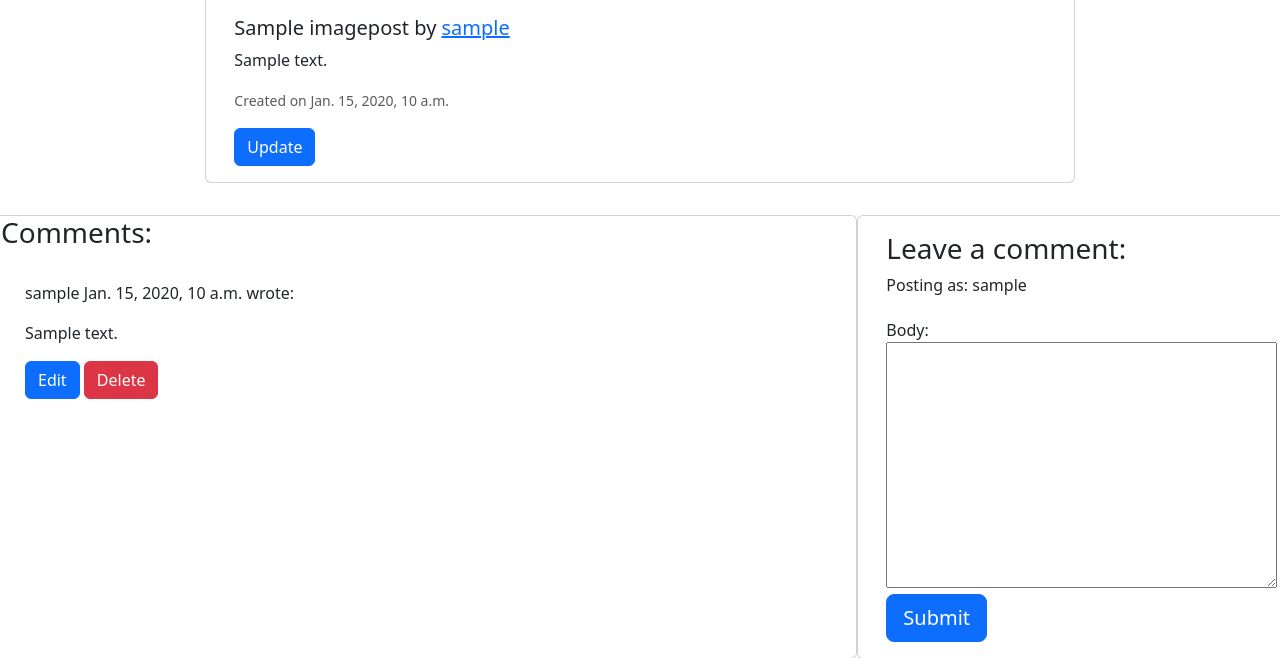
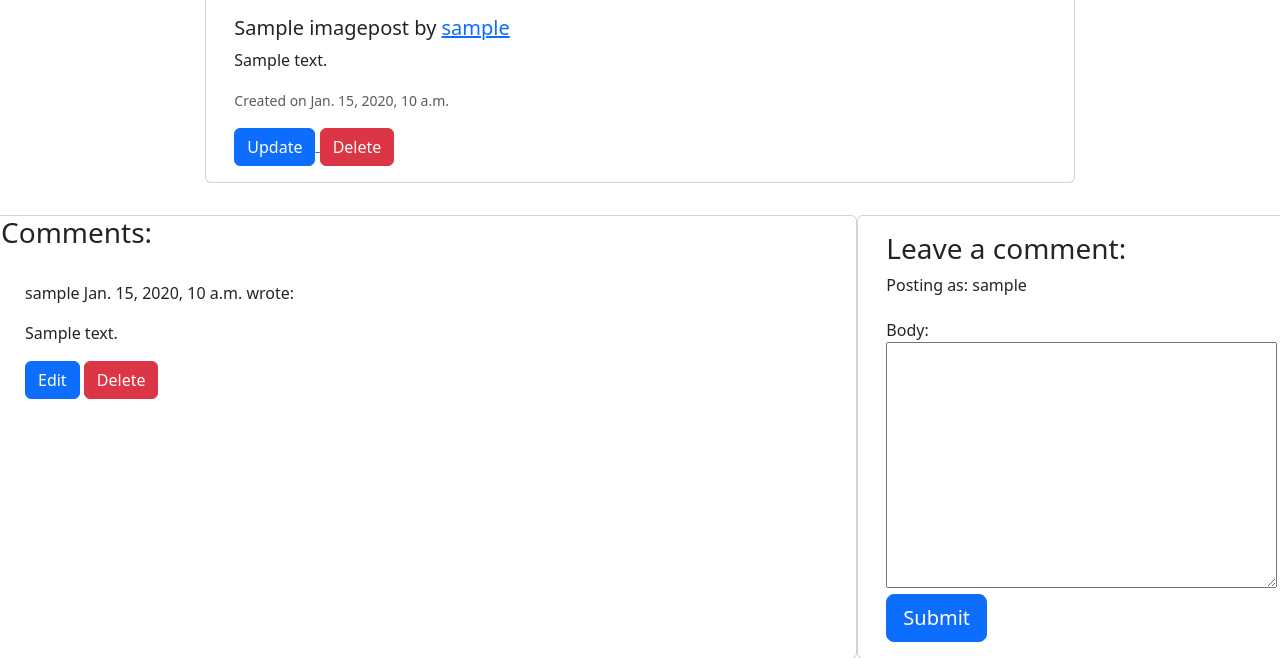
Before and after one commit to MWBark/Love-Japan, a Django app: a page that uses main/templates/main/imagepost.html in a window 1280 px wide. Shown: the part 115-773 px from the top of the page. Run offline with Django 4.2, Linux system fonts and the light colour scheme; a user stored in the database is signed in; tables that the repository leaves empty hold one stand-in row (values such as "Sample post").

Commit message:
Allow registered users to delete their ImagePosts

```diff
--- a/main/templates/main/imagepost.html
+++ b/main/templates/main/imagepost.html
@@ -14,8 +14,9 @@
             {% if imagepost.uploader == request.user %}
             <a href="{% url 'imagepost_edit' imagepost.slug %}">
                 <button class="btn btn-primary">Update</button>
-                {% endif %}
             </a>
+            <button class="btn btn-danger" id="image-delete">Delete</button>
+            {% endif %}
         </div>
     </div>
 </div>
@@ -45,10 +46,8 @@
                 </p>
                 {% endif %}
                 {% if user.is_authenticated and comment.author == user %}
-                <button class="btn btn-primary btn-edit" data-slug="{{ imagepost.slug }}"
-                    data-comment_id="{{ comment.id }}">Edit</button>
-                <button class="btn btn-danger btn-delete" data-slug="{{ imagepost.slug }}"
-                    data-comment_id="{{ comment.id }}">Delete</button>
+                <button class="btn btn-primary btn-edit" data-comment_id="{{ comment.id }}">Edit</button>
+                <button class="btn btn-danger btn-comment-delete" data-comment_id="{{ comment.id }}">Delete</button>
                 {% endif %}
             </div> <br>
             {% endfor %}
@@ -73,21 +72,20 @@
     </div>
 </div>
 
-<!-- Delete Comment confirmation modal -->
-<div class="modal fade" id="deleteCommentModal" tabindex="-1" aria-labelledby="deleteCommentModalLabel" aria-hidden="true">
+<!-- Delete confirmation modal -->
+<div class="modal fade" id="deleteModal" tabindex="-1" aria-labelledby="deleteModalLabel" aria-hidden="true">
     <div class="modal-dialog">
         <div class="modal-content">
             <div class="modal-header">
-                <h5 class="modal-title" id="deleteCommentLabel">Delete comment?</h5>
+                <h5 class="modal-title" id="deleteModalLabel"></h5>
                 <button type="button" class="btn-close" data-bs-dismiss="modal" aria-label="Close"></button>
             </div>
             <div class="modal-body">
-                Are you sure you want to delete your comment?
-                This action cannot be undone.
+                <p id="delete-message"></p>
             </div>
             <div class="modal-footer">
                 <button type="button" class="btn btn-secondary" data-bs-dismiss="modal">Close</button>
-                <a id="deleteCommentConfirm" href="#" class="btn btn-danger">Delete</a>
+                <a id="deleteConfirm" href="#" class="btn btn-danger">Delete</a>
             </div>
         </div>
     </div>
--- a/main/urls.py
+++ b/main/urls.py
@@ -9,6 +9,7 @@ urlpatterns = [
     path('imagepost/<slug:slug>/delete_comment/<int:comment_id>',
         views.comment_delete, name='comment_delete'),
     path('imagepost/<slug:slug>/edit_post', views.imagepost_edit, name='imagepost_edit'),
+    path('imagepost/<slug:slug>/delete_post', views.imagepost_delete, name='imagepost_delete'),
     path('profile/<int:pk>', views.profile, name="profile"),
     path('profile/<int:pk>/imageposts', views.ProfilePostList.as_view(), name="profile-posts"),
     path('uploadimage', views.upload_image, name="upload-image"),
--- a/main/views.py
+++ b/main/views.py
@@ -81,6 +81,19 @@ def imagepost_edit(request, slug):
             messages.add_message(request, messages.ERROR, 'Error uploading image!')
 
     return render(request, 'main/uploadimage.html', {"imagepost":imagepost, "upload_image_form":upload_image_form})
+
+def imagepost_delete(request, slug):
+
+    queryset = ImagePost.objects.all()
+    imagepost = get_object_or_404(queryset, slug=slug)
+
+    if imagepost.uploader == request.user:
+        imagepost.delete()
+        messages.add_message(request, messages.SUCCESS, 'Image deleted!')
+    else:
+        messages.add_message(request, messages.ERROR, 'You can only delete your own Images!')
+
+    return HttpResponseRedirect(reverse('home'))
 
 
 def comment_edit(request, slug, comment_id):
--- a/static/js/imagepost.js
+++ b/static/js/imagepost.js
@@ -3,9 +3,12 @@ const commentText = document.getElementById("id_body");
 const commentForm = document.getElementById("imageCommentForm");
 const submitButton = document.getElementById("submitButton");
 
-const deleteModal = new bootstrap.Modal(document.getElementById("deleteCommentModal"));
-const deleteButtons = document.getElementsByClassName("btn-delete");
-const deleteConfirm = document.getElementById("deleteCommentConfirm");
+const deleteModal = new bootstrap.Modal(document.getElementById("deleteModal"));
+const deleteTitle = document.getElementById("deleteModalLabel")
+const deleteBody = document.getElementById("delete-message")
+const deleteCommentButtons = document.getElementsByClassName("btn-comment-delete");
+const deleteImageButton = document.getElementById("image-delete")
+const deleteConfirm = document.getElementById("deleteConfirm");
 
 /**
 * Initializes edit functionality for the provided comment edit buttons.
@@ -28,19 +31,48 @@ for (let button of commentEditButtons) {
 }
 
 /**
-* Initializes deletion functionality for the provided delete buttons.
+* Initializes deletion functionality for
+* the provided delete comment buttons.
 *
-* For each button in the `deleteButtons` collection:
+* For each button in the `deleteCommentButtons` collection:
 * - Retrieves the associated comment's ID upon click.
-* - Updates the `deleteCommentConfirm` link's href to point to the
+* - Inserts text into the title and body of
+* a confirmation modal (`deleteCommentModal`)
+* - Updates the `deleteConfirm` link's href to point to the
 * deletion endpoint for the specific comment.
-* - Displays a confirmation modal (`deleteCommentModal`) to prompt
+* - Displays the confirmation modal to prompt
 * the user for confirmation before deletion.
 */
-for (let button of deleteButtons) {
+for (let button of deleteCommentButtons) {
   button.addEventListener("click", (e) => {
     let commentId = e.target.getAttribute("data-comment_id");
+    deleteTitle.innerText = "Delete Comment?";
+    deleteBody.innerText = `
+      Are you sure you want to delete your comment?
+      This action cannot be undone.
+    `;
     deleteConfirm.href = `delete_comment/${commentId}`;
     deleteModal.show();
   });
 }
+
+/**
+ * Initializes deletion functionality for
+ * image delete button by:
+ *
+ * - Inserting text into the title and body of
+ * a confirmation modal (`deleteCommentModal`)
+ * - Updates the `deleteConfirm` link's href
+ * to 'delete_post' url
+ * - Displays the confirmation modal to prompt
+ * the user for confirmation before deletion.
+ */
+deleteImageButton.addEventListener("click", (e) => {
+  deleteTitle.innerText = "Delete Image?";
+  deleteBody.innerText = `
+    Are you sure you want to delete this image?
+    This action cannot be undone.
+  `;
+  deleteConfirm.href = "delete_post";
+  deleteModal.show();
+});
```
Also changed, not shown: 1 other file.
